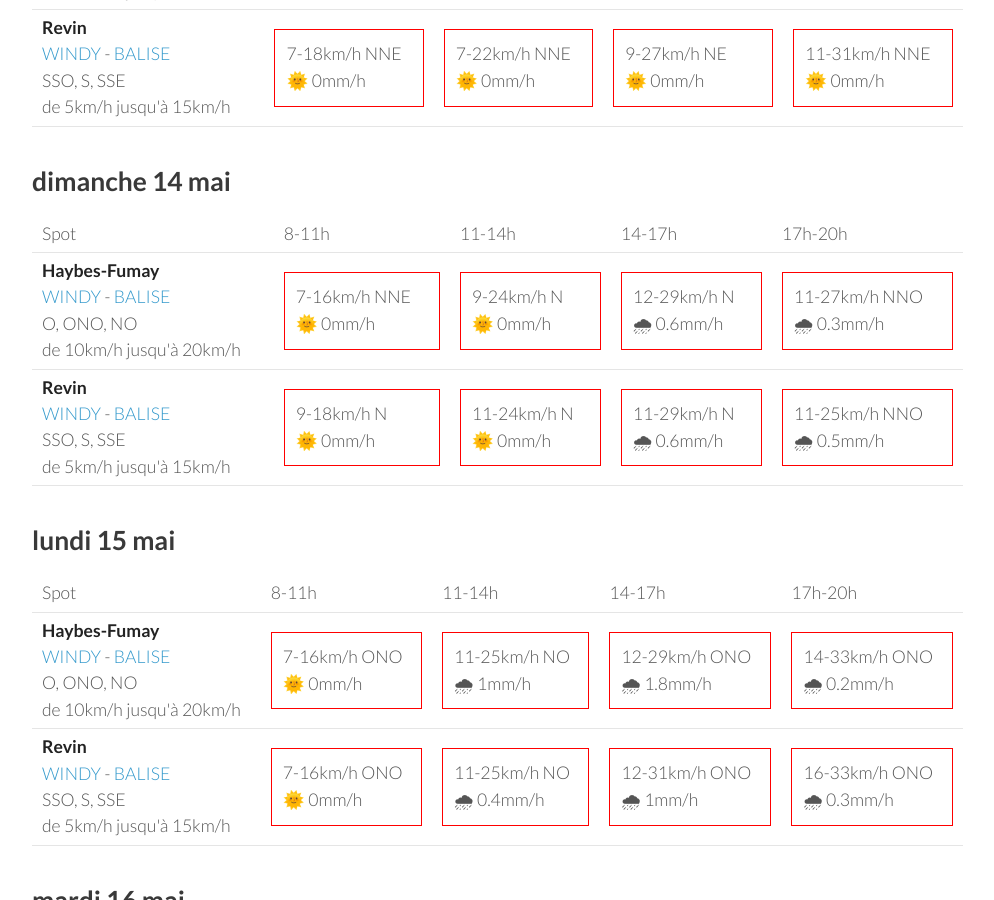
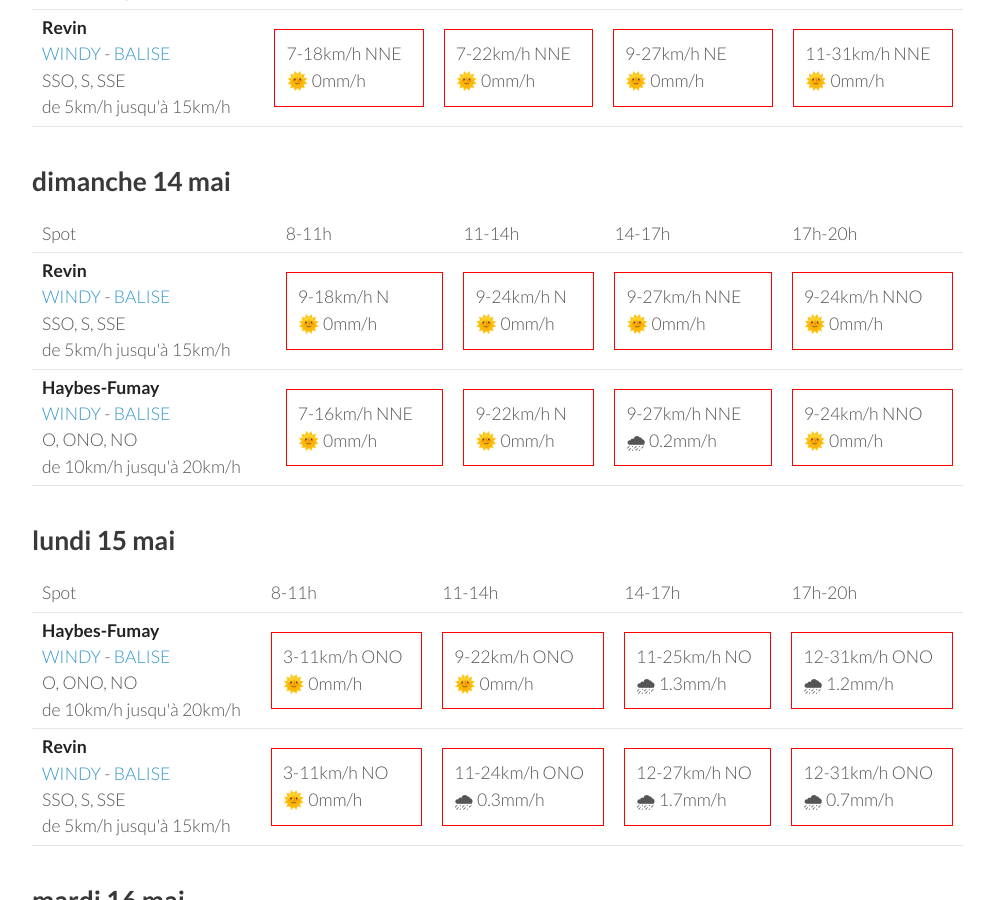
Before and after one commit to parapente-dans-le-nord/parapente-dans-le-nord.github.io, a Jekyll site: the page built from ardennes.markdown, in a window 1280 px wide and 900 px high, scrolled down 833 px. Shown: the whole window, without its empty margins (26-1020 px from the left). Built offline with Jekyll 4.4.1, drawn with Linux system fonts in a browser that asks for light colours; some of the changed text lies outside the part shown.

Commit message:
update index.markdown

```diff
--- a/ardennes.markdown
+++ b/ardennes.markdown
@@ -92,22 +92,22 @@ page mise à jour le vendredi 12 mai 13:10
       <td>17h-20h</td>
     </tr>
 <tr>
-        <td><strong>Haybes-Fumay</strong><br><a href="https://windy.com/49.998/4.715?49.913,4.738,10">WINDY</a> - <span class=""><a href="http://www.balisemeteo.com/balise.php?idBalise=104">BALISE</a> </span><br> <span class="vent-favorable">O, ONO, NO</span><br><span class="force-vent">de 10km/h jusqu'à 20km/h</span> </td>
+        <td><strong>Revin</strong><br><a href="https://windy.com/49.948/4.625?49.543,4.625,8">WINDY</a> - <span class=""><a href="http://www.balisemeteo.com/balise.php?idBalise=5019">BALISE</a> </span><br> <span class="vent-favorable">SSO, S, SSE</span><br><span class="force-vent">de 5km/h jusqu'à 15km/h</span> </td>
 
-            <td><div class="not-flyable"><p>7-16km/h NNE</p><p>🌞 0mm/h</p></div></td>
+            <td><div class="not-flyable"><p>9-18km/h N</p><p>🌞 0mm/h</p></div></td>
             <td><div class="not-flyable"><p>9-24km/h N</p><p>🌞 0mm/h</p></div></td>
-            <td><div class="not-flyable"><p>12-29km/h N</p><p>🌧 0.6mm/h</p></div></td>
-            <td><div class="not-flyable"><p>11-27km/h NNO</p><p>🌧 0.3mm/h</p></div></td>
+            <td><div class="not-flyable"><p>9-27km/h NNE</p><p>🌞 0mm/h</p></div></td>
+            <td><div class="not-flyable"><p>9-24km/h NNO</p><p>🌞 0mm/h</p></div></td>
 
 
     </tr>
 <tr>
-        <td><strong>Revin</strong><br><a href="https://windy.com/49.948/4.625?49.543,4.625,8">WINDY</a> - <span class=""><a href="http://www.balisemeteo.com/balise.php?idBalise=5019">BALISE</a> </span><br> <span class="vent-favorable">SSO, S, SSE</span><br><span class="force-vent">de 5km/h jusqu'à 15km/h</span> </td>
+        <td><strong>Haybes-Fumay</strong><br><a href="https://windy.com/49.998/4.715?49.913,4.738,10">WINDY</a> - <span class=""><a href="http://www.balisemeteo.com/balise.php?idBalise=104">BALISE</a> </span><br> <span class="vent-favorable">O, ONO, NO</span><br><span class="force-vent">de 10km/h jusqu'à 20km/h</span> </td>
 
-            <td><div class="not-flyable"><p>9-18km/h N</p><p>🌞 0mm/h</p></div></td>
-            <td><div class="not-flyable"><p>11-24km/h N</p><p>🌞 0mm/h</p></div></td>
-            <td><div class="not-flyable"><p>11-29km/h N</p><p>🌧 0.6mm/h</p></div></td>
-            <td><div class="not-flyable"><p>11-25km/h NNO</p><p>🌧 0.5mm/h</p></div></td>
+            <td><div class="not-flyable"><p>7-16km/h NNE</p><p>🌞 0mm/h</p></div></td>
+            <td><div class="not-flyable"><p>9-22km/h N</p><p>🌞 0mm/h</p></div></td>
+            <td><div class="not-flyable"><p>9-27km/h NNE</p><p>🌧 0.2mm/h</p></div></td>
+            <td><div class="not-flyable"><p>9-24km/h NNO</p><p>🌞 0mm/h</p></div></td>
 
 
     </tr>
@@ -130,20 +130,20 @@ page mise à jour le vendredi 12 mai 13:10
 <tr>
         <td><strong>Haybes-Fumay</strong><br><a href="https://windy.com/49.998/4.715?49.913,4.738,10">WINDY</a> - <span class=""><a href="http://www.balisemeteo.com/balise.php?idBalise=104">BALISE</a> </span><br> <span class="vent-favorable">O, ONO, NO</span><br><span class="force-vent">de 10km/h jusqu'à 20km/h</span> </td>
 
-            <td><div class="not-flyable"><p>7-16km/h ONO</p><p>🌞 0mm/h</p></div></td>
-            <td><div class="not-flyable"><p>11-25km/h NO</p><p>🌧 1mm/h</p></div></td>
-            <td><div class="not-flyable"><p>12-29km/h ONO</p><p>🌧 1.8mm/h</p></div></td>
-            <td><div class="not-flyable"><p>14-33km/h ONO</p><p>🌧 0.2mm/h</p></div></td>
+            <td><div class="not-flyable"><p>3-11km/h ONO</p><p>🌞 0mm/h</p></div></td>
+            <td><div class="not-flyable"><p>9-22km/h ONO</p><p>🌞 0mm/h</p></div></td>
+            <td><div class="not-flyable"><p>11-25km/h NO</p><p>🌧 1.3mm/h</p></div></td>
+            <td><div class="not-flyable"><p>12-31km/h ONO</p><p>🌧 1.2mm/h</p></div></td>
 
 
     </tr>
 <tr>
         <td><strong>Revin</strong><br><a href="https://windy.com/49.948/4.625?49.543,4.625,8">WINDY</a> - <span class=""><a href="http://www.balisemeteo.com/balise.php?idBalise=5019">BALISE</a> </span><br> <span class="vent-favorable">SSO, S, SSE</span><br><span class="force-vent">de 5km/h jusqu'à 15km/h</span> </td>
 
-            <td><div class="not-flyable"><p>7-16km/h ONO</p><p>🌞 0mm/h</p></div></td>
-            <td><div class="not-flyable"><p>11-25km/h NO</p><p>🌧 0.4mm/h</p></div></td>
-            <td><div class="not-flyable"><p>12-31km/h ONO</p><p>🌧 1mm/h</p></div></td>
-            <td><div class="not-flyable"><p>16-33km/h ONO</p><p>🌧 0.3mm/h</p></div></td>
+            <td><div class="not-flyable"><p>3-11km/h NO</p><p>🌞 0mm/h</p></div></td>
+            <td><div class="not-flyable"><p>11-24km/h ONO</p><p>🌧 0.3mm/h</p></div></td>
+            <td><div class="not-flyable"><p>12-27km/h NO</p><p>🌧 1.7mm/h</p></div></td>
+            <td><div class="not-flyable"><p>12-31km/h ONO</p><p>🌧 0.7mm/h</p></div></td>
 
 
     </tr>
```
Also changed, not shown: other parts of ardennes.markdown (+1 -1 lines).
